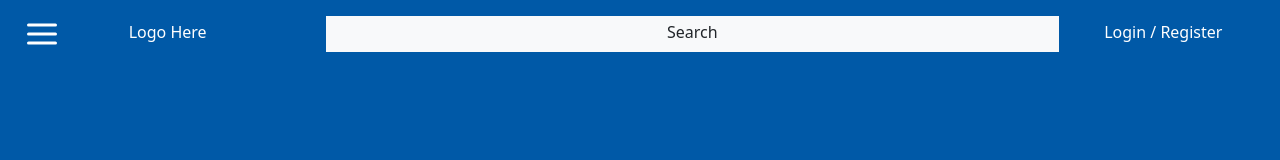
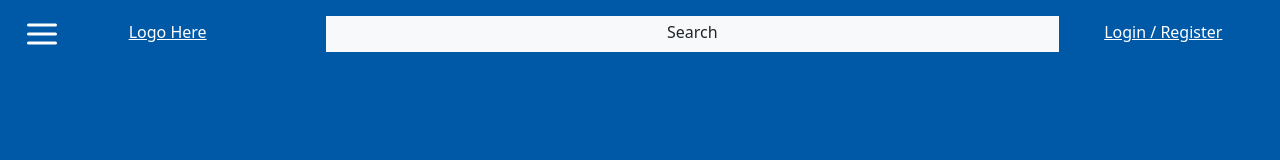
Before and after one commit to geoffhui/reactjs-online-store, a React (Create React App) app in the folder client/: page / in a window 1280 px wide. Shown: the top 160 px of the page. Built offline with nearby package versions, Linux system fonts and the light colour scheme; no server answers.

Commit message:
added page redirect between home, login, and register pages

```diff
--- a/client/src/components/Navbar.js
+++ b/client/src/components/Navbar.js
@@ -5,9 +5,9 @@ const Navbar = () => {
    return (
       <div className='row m-auto py-3 bg-color-0059a7'>
          <div className='col-1 col-sm-1 col-md-1 col-lg-1 text-white'><FiMenu size='36px'/></div>
-         <div className='col-2 col-sm-2 col-md-2 col-lg-2 py-1 text-wrap text-white'>Logo Here</div>
+         <a href="/" className='col-2 col-sm-2 col-md-2 col-lg-2 py-1 text-wrap text-white'>Logo Here</a>
          <div className='col-7 col-sm-7 col-md-7 col-lg-7 py-1 text-center bg-light'>Search</div>
-         <div className='col-2 col-sm-2 col-md-2 col-lg-2 py-1 text-center text-white'>Login / Register</div>
+         <a href="/login" className='col-2 col-sm-2 col-md-2 col-lg-2 py-1 text-center text-white'>Login / Register</a>
       </div>
    );
 }
```
